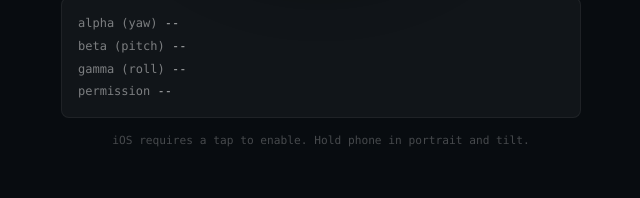
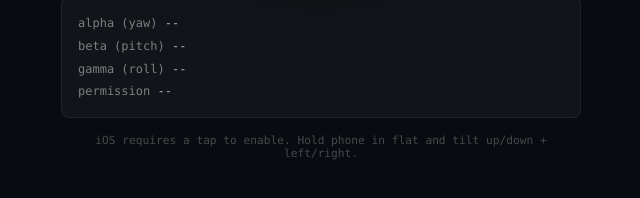
Before and after one commit to nick-bui19/attitude-indicator, a website with bundled scripts: page index.html in a window 1280 px wide. Shown: the part 544-742 px from the top of the page, 319-959 px from the left. Built offline with nearby package versions, Linux system fonts and the light colour scheme.

Commit message:
fix: update instructions

```diff
--- a/index.html
+++ b/index.html
@@ -24,7 +24,7 @@
       </div>
 
       <p class="hint">
-        iOS requires a tap to enable. Hold phone in portrait and tilt.
+        iOS requires a tap to enable. Hold phone in flat and tilt up/down + left/right.
       </p>
     </main>
 
```
